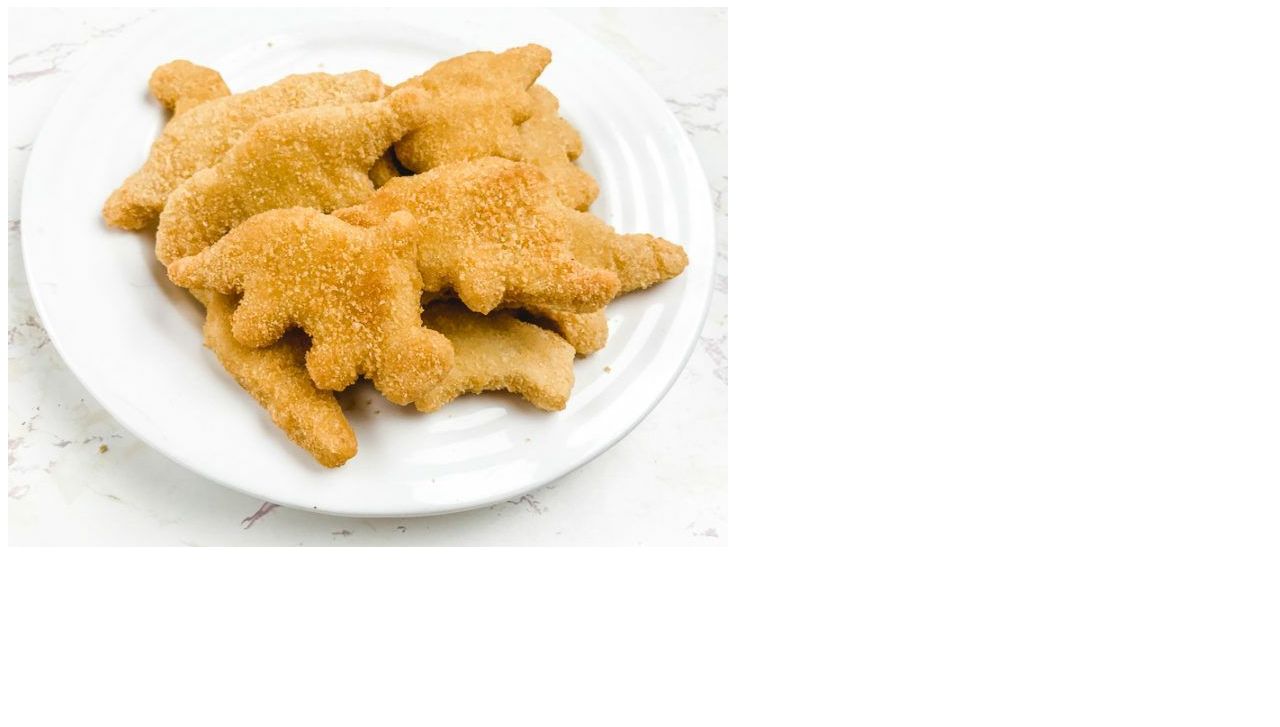
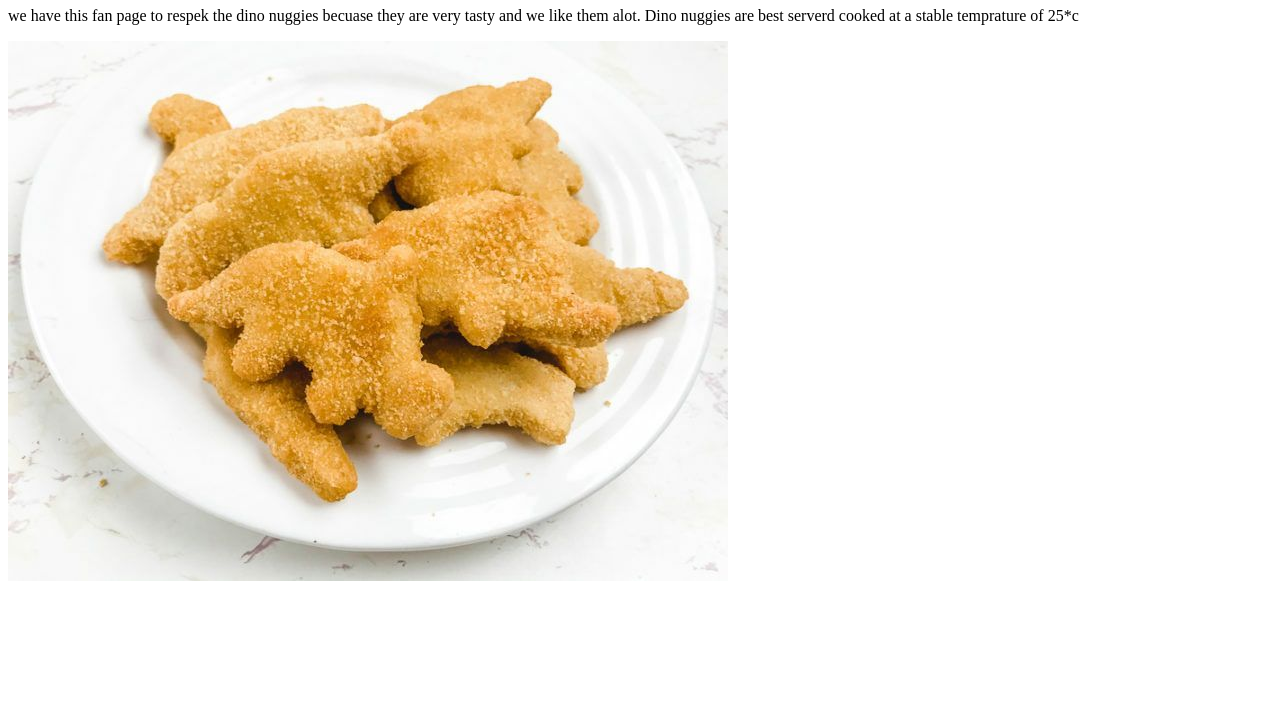
Before and after one commit to dinomasters/dinomasters.github.io, a plain HTML site: page index.html in a window 1280 px wide. Shown: the part 73-800 px from the top of the page. Drawn offline with Linux system fonts and the light colour scheme.

Commit message:
Update index.html

```diff
--- a/index.html
+++ b/index.html
@@ -5,6 +5,7 @@
     </head>
     <body>
         <h1>dino nuggies fan page (BIG FAN!)</h1>
+        <p>we have this fan page to respek the dino nuggies becuase they are very tasty and we like them alot. Dino nuggies are best serverd cooked at a stable temprature of 25*c</p>
         <img src="img/nuggies.jpg"/>
     </body>
 </html>
```
